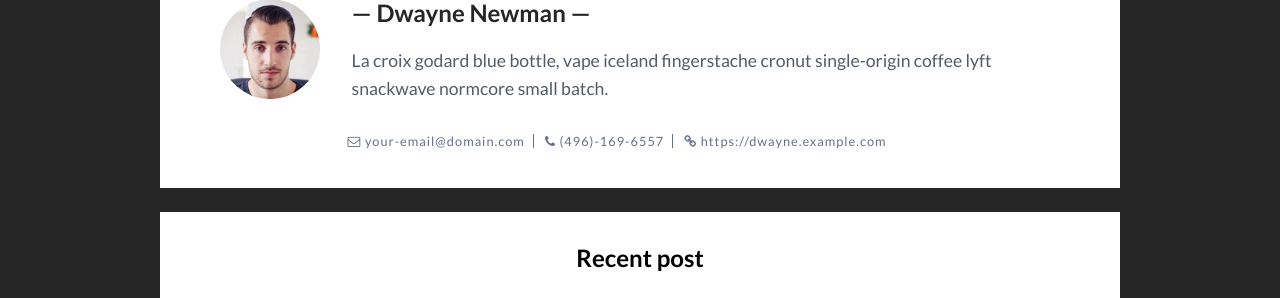
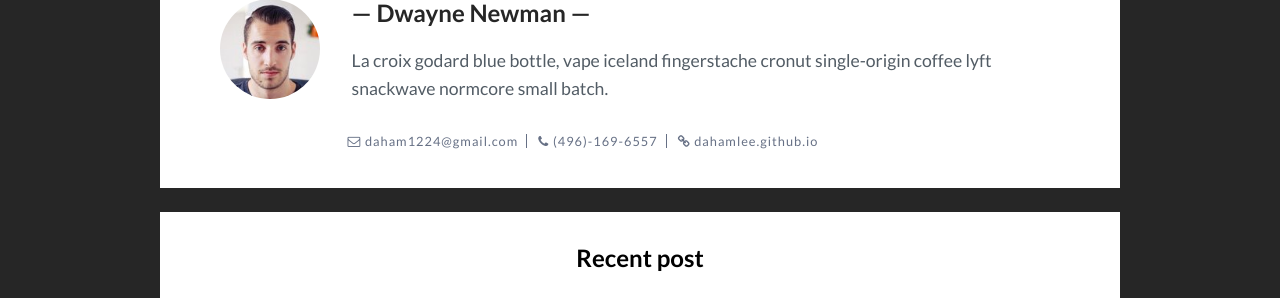
Before and after one commit to DahamLee/DahamLee.github.io, a Jekyll site: the page built from _posts/2017-07-12-nevada-on-the-way-to-nevada.markdown, in a window 1280 px wide and 900 px high, scrolled down 1778 px. Shown: the part 127-425 px from the top of the window. Built offline with Jekyll 4.4.1, drawn with Linux system fonts in a browser that asks for light colours; comment, search, counter and statistics services are not loaded.

```diff
--- a/_config.yml
+++ b/_config.yml
@@ -1,9 +1,7 @@
 logo: # add logo name
-title: Bef - Enjoy Freedom
+title: Daham's Blog
 description: > # this means to ignore newlines until "baseurl:"
-  Write an awesome description for your new site here. You can edit this
-  line in _config.yml. It will appear in your document head meta (for
-  Google search results) and in your feed.xml site description.
+  Let's study Finance & Computer Science
 permalink: ':title/'
 baseurl: "" # the subpath of your site, e.g. /blog
 url: "" # the base hostname & protocol for your site, e.g. http://example.com
@@ -17,17 +15,17 @@ banner-desc: # add banner description
 author-pic: face.jpg # your photo
 author-name: # your name
 about-author: # about author
-email: your-email@domain.com # your email
-phone: (496)-169-6557 # your pnone number
-website: https://dwayne.example.com # you website
+email: daham1224@gmail.com
+phone:  # your pnone number
+website: dahamlee.github.io
 
 # Social link
-google_url:    # add url link
-twitter_url:   # add url link
-instagram_url: # add url link
-pinterest_url: # add url link
-dribbble_url:  # add url link
-facebook_url:  # add url link
+#google_url:    # add url link
+#twitter_url:   # add url link
+instagram_url: https://www.instagram.com/dahamy
+#pinterest_url: # add url link
+#dribbble_url:  # add url link
+facebook_url: https://www.facebook.com/lee.daham
 
 # Disqus
 discus_identifier: mr-brown # add your discus identifier
```
Also changed, not shown: Gemfile.lock.
